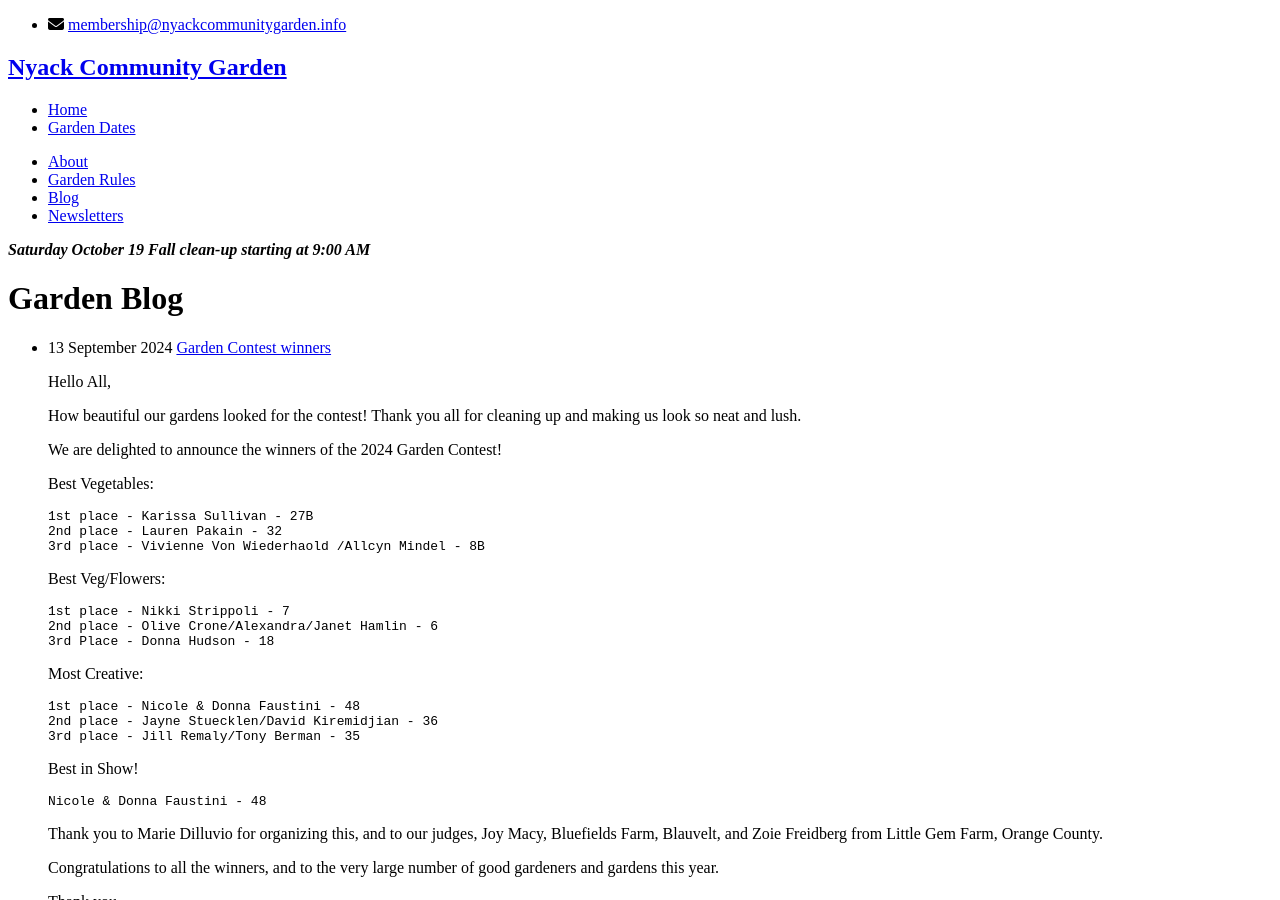
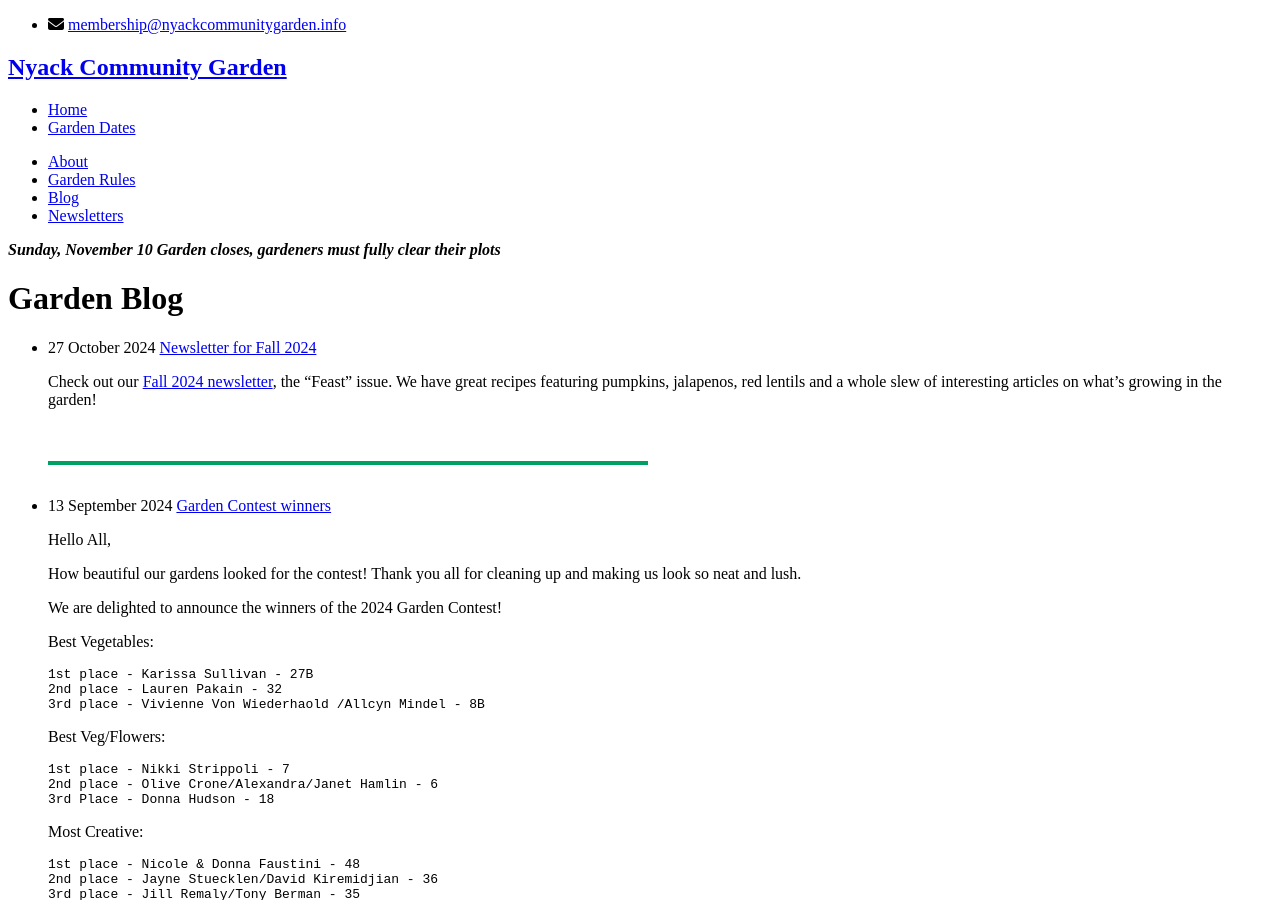
Before and after one commit to bosborne/nyackcommunitygarden, a Jekyll site: the page built from blog/index.html, in a window 1280 px wide and 900 px high. Built offline with Jekyll 4.4.1, drawn with Linux system fonts in a browser that asks for light colours; nearby versions of some CDN libraries; library files that are not in the unit come from our copies.

Commit message:
Newsletter, update date

```diff
--- a/_layouts/default.html
+++ b/_layouts/default.html
@@ -22,8 +22,8 @@
       <div class="bannerbox">
         <p>
           <i>
-            <b><i>Saturday October 19</i>
-              Fall clean-up starting at 9:00 AM</b>
+            <b><i>Sunday, November 10</i>
+              Garden closes, gardeners must fully clear their plots</b>
           </i>
         </p>
       </div>
--- /dev/null
+++ b/_posts/2024-10-27-fall-newsletter.md
@@ -0,0 +1,9 @@
+---
+layout: post
+pageclass: blog
+title: "Newsletter for Fall 2024"
+published: true
+---
+Check out our [Fall 2024 newsletter](/pdf/NCG_2024_Fall_Newsletter.pdf), the "Feast"
+issue. We have great recipes featuring pumpkins, jalapenos, red lentils and a whole slew of
+interesting articles on what's growing in the garden!
```
Also changed, not shown: 1 other file.
